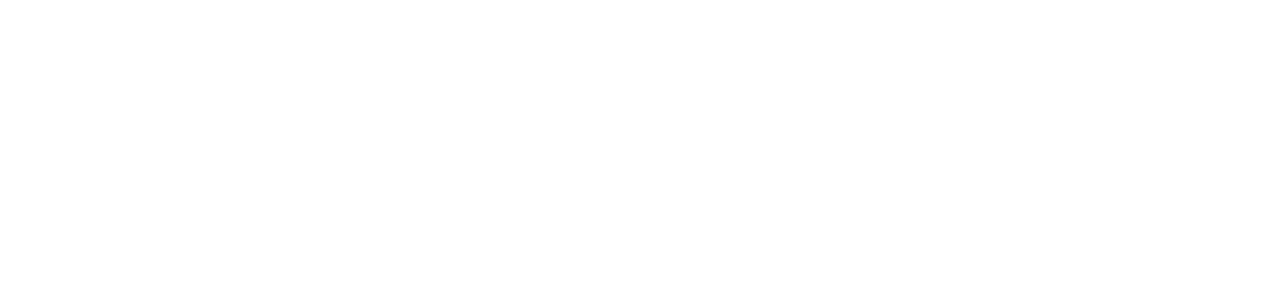
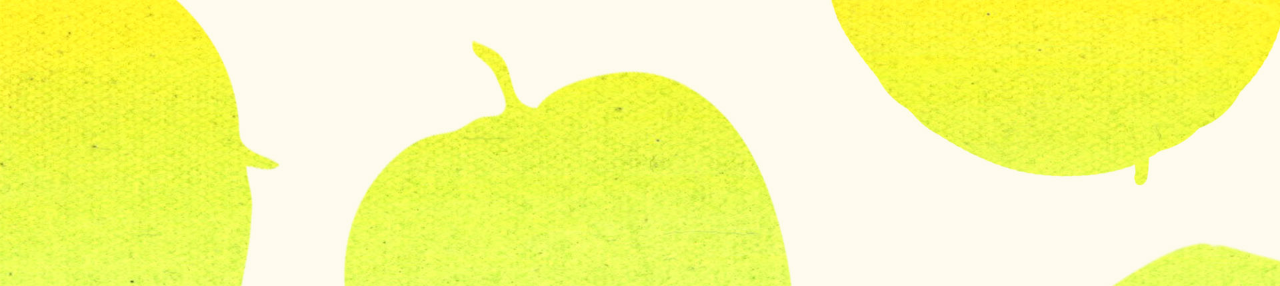
Before and after one commit to ma-pomme/label, a plain HTML site: page index.html in a window 1280 px wide. Shown: the top 286 px of the page. Drawn offline with Linux system fonts and the light colour scheme.

Commit message:
Update index.html

```diff
--- a/index.html
+++ b/index.html
@@ -11,7 +11,7 @@
             font-family: Arial, sans-serif;
         }
         .bg {
-            background-image: url(bgr web 2.jpg);
+            background-image: url(bgr-web-2.jpg);
             height: 100%;
             background-position: center;
             background-repeat: no-repeat;
```
